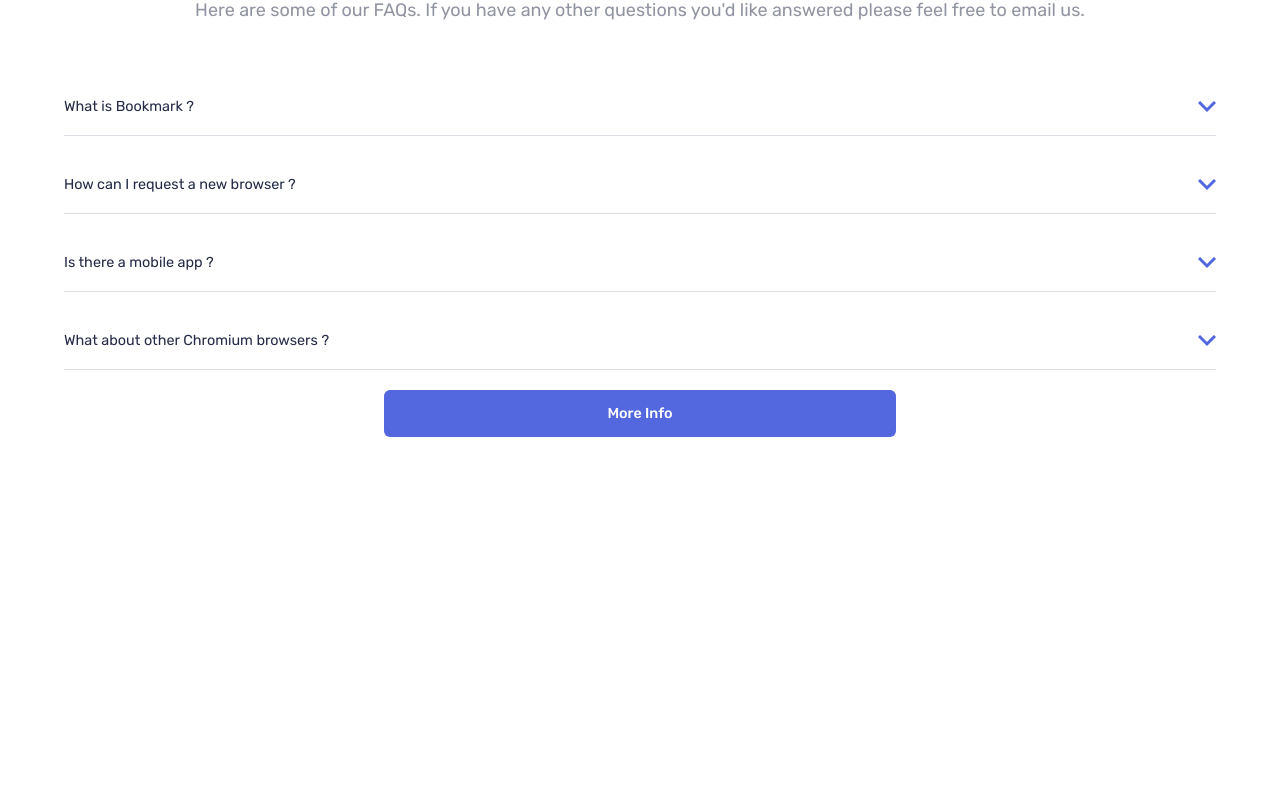
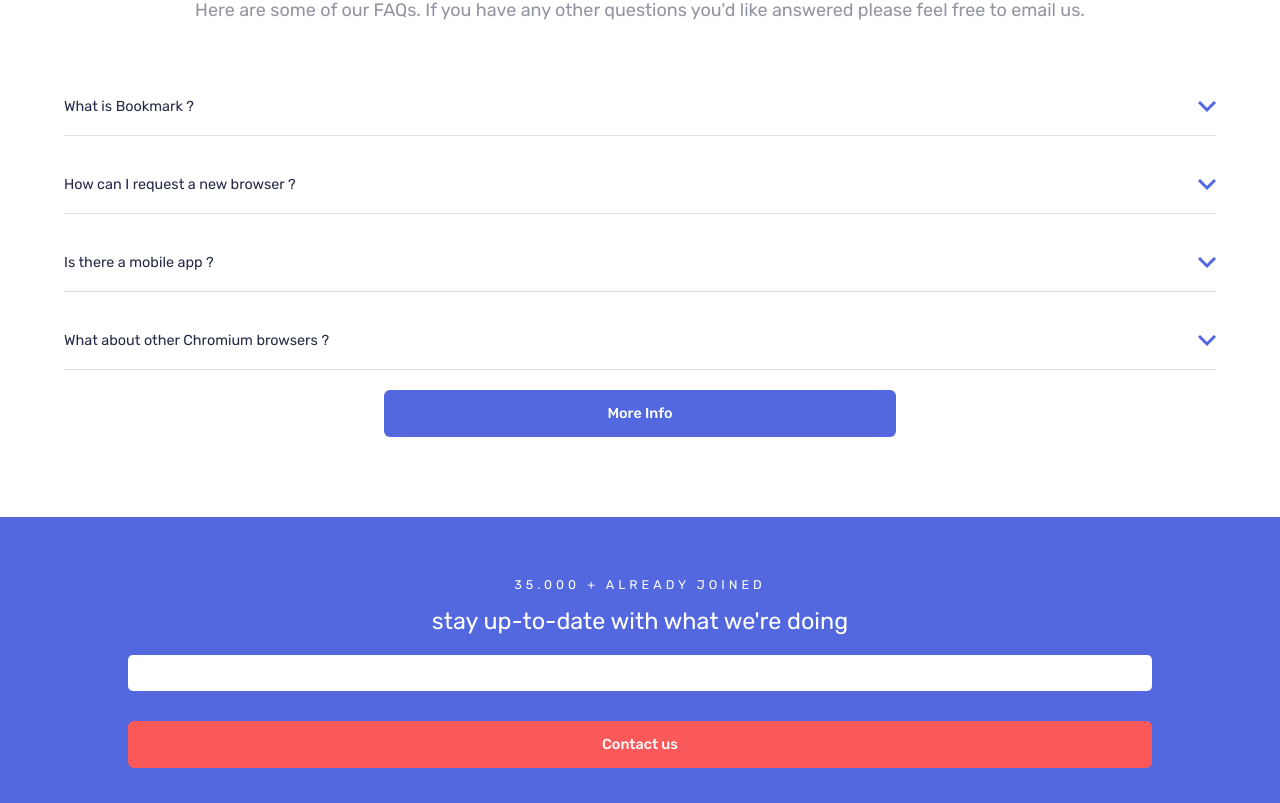
Before and after one commit to Michuxx/Bookmark, a React (Vite) app in the folder Michal/: page / in a window 1280 px wide. Shown: the part 3282-4085 px from the top of the page. Before the commit the page ends 3799 px from the top, so only its background shows below. Built offline with nearby package versions, Linux system fonts and the light colour scheme.

Commit message:
newslatter

```diff
--- a/Michal/src/App.jsx
+++ b/Michal/src/App.jsx
@@ -2,6 +2,7 @@
 import Content from "./components/content/Content";
 import Manager from "./components/content/manager";
 import Header from "./components/header/Header";
+import Newslatter from "./components/newslatter/newslatter";
 
 function App() {
   return (
@@ -10,6 +11,7 @@
       <Content>
         <Manager />
       </Content>
+      <Newslatter />
     </div>
   );
 }
--- /dev/null
+++ b/Michal/src/components/newslatter/Newslatter.jsx
@@ -0,0 +1,16 @@
+import React from "react";
+import Button from "../content/content-items/Button";
+import "./newslatter.scss";
+
+const Newslatter = () => {
+  return (
+    <div className="newslatter-wrapper">
+      <p>35.000 + ALREADY JOINED</p>
+      <h1>stay up-to-date with what we're doing</h1>
+      <input type="text" />
+      <Button type="red">Contact us</Button>
+    </div>
+  );
+};
+
+export default Newslatter;
--- /dev/null
+++ b/Michal/src/components/newslatter/newslatter.scss
@@ -0,0 +1,35 @@
+@use "../../colors.scss";
+
+.newslatter-wrapper {
+  display: flex;
+  flex-direction: column;
+  align-items: center;
+  background-color: colors.$main_blue;
+  color: white;
+}
+
+.newslatter-wrapper p {
+  padding: 60px 0 15px 0;
+  font-size: 0.7rem;
+  letter-spacing: 4px;
+}
+
+.newslatter-wrapper h1 {
+  font-size: 1.3rem;
+  width: 80%;
+  text-align: center;
+  margin-bottom: 20px;
+}
+
+.newslatter-wrapper input {
+  width: 80%;
+  padding: 7px;
+  border-radius: 5px;
+  border: none;
+  margin-bottom: 30px;
+}
+
+.newslatter-wrapper button {
+  width: 80%;
+  margin-bottom: 35px;
+}
```
